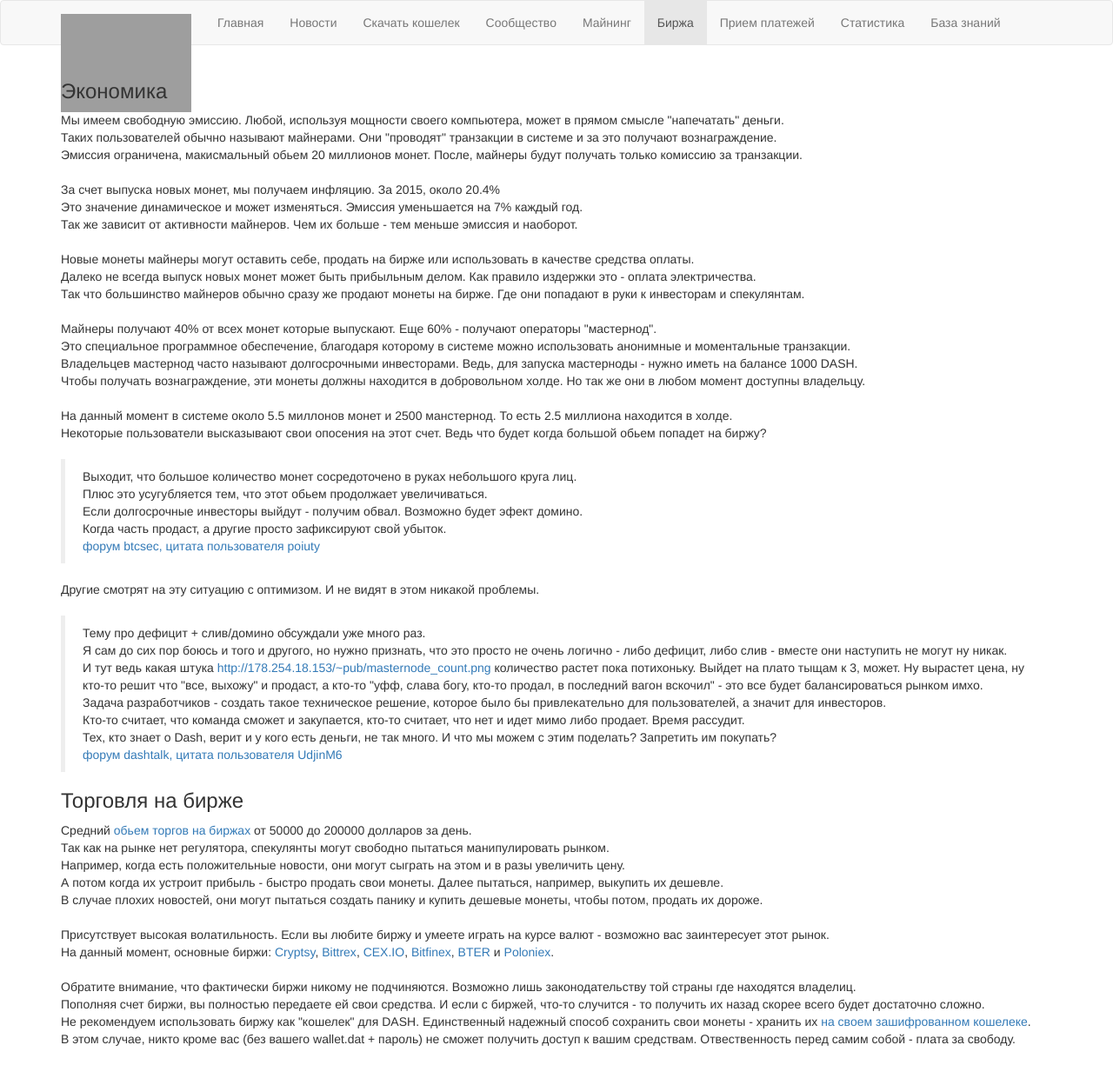
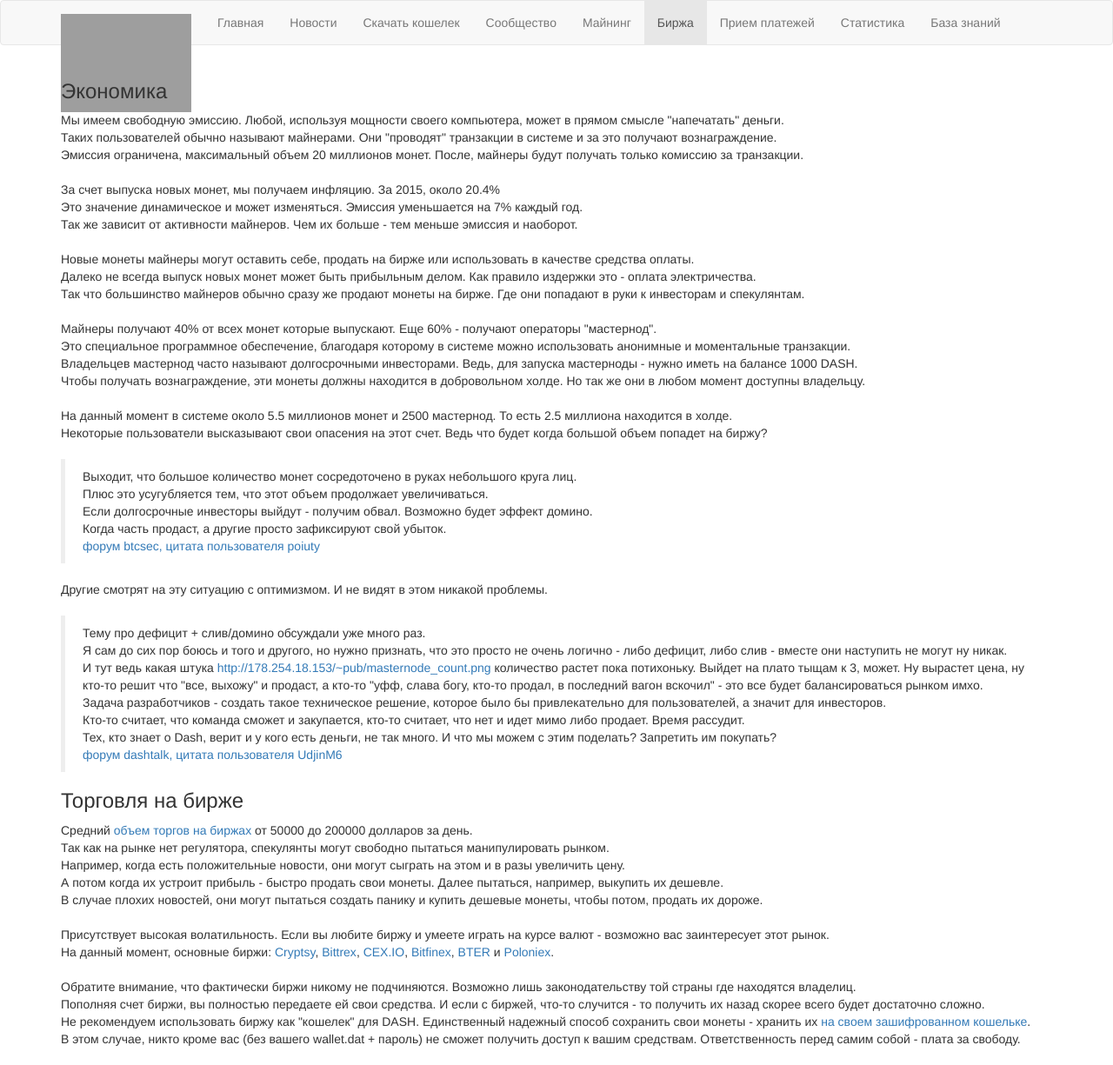
Before and after one commit to qrowz/dashpay, a PHP site: page /pages/trade.php in a window 1280 px wide. Shown: the whole page at 87% size. Run offline with PHP 8.4, Linux system fonts and the light colour scheme; some libraries are stand-ins or nearby versions; grey boxes are pictures that could not be loaded.

Commit message:
Update trade.php

```diff
--- a/pages/trade.php
+++ b/pages/trade.php
@@ -36,7 +36,7 @@
 			<h3>Экономика</h3>
 			Мы имеем свободную эмиссию. Любой, используя мощности своего компьютера, может в прямом смысле "напечатать" деньги.<br/>
 			Таких пользователей обычно называют майнерами. Они "проводят" транзакции в системе и за это получают вознаграждение.<br/>
-			Эмиссия ограничена, макисмальный обьем 20 миллионов монет. После, майнеры будут получать только комиссию за транзакции.<br/><br/>
+			Эмиссия ограничена, максимальный объем 20 миллионов монет. После, майнеры будут получать только комиссию за транзакции.<br/><br/>
 
 			За счет выпуска новых монет, мы получаем инфляцию. За 2015, около 20.4%<br/>
 			Это значение динамическое и может изменяться. Эмиссия уменьшается на 7% каждый год.<br/>
@@ -51,16 +51,16 @@
 			Владельцев мастернод часто называют долгосрочными инвесторами. Ведь, для запуска мастерноды - нужно иметь на балансе 1000 DASH.<br/>
 			Чтобы получать вознаграждение, эти монеты должны находится в добровольном холде. Но так же они в любом момент доступны владельцу.<br/><br/>
 
-			На данный момент в системе около 5.5 миллонов монет и 2500 манстернод. То есть 2.5 миллиона находится в холде.<br/>
-			Некоторые пользователи высказывают свои опосения на этот счет. Ведь что будет когда большой обьем попадет на биржу?<br/><br/>
+			На данный момент в системе около 5.5 миллионов монет и 2500 мастернод. То есть 2.5 миллиона находится в холде.<br/>
+			Некоторые пользователи высказывают свои опасения на этот счет. Ведь что будет когда большой объем попадет на биржу?<br/><br/>
 			<blockquote style="font-size:14px;">
 			Выходит, что большое количество монет сосредоточено в руках небольшого круга лиц.<br/>
-			Плюс это усугубляется тем, что этот обьем продолжает увеличиваться.<br/>
-			Если долгосрочные инвесторы выйдут - получим обвал. Возможно будет эфект домино.<br/>
+			Плюс это усугубляется тем, что этот объем продолжает увеличиваться.<br/>
+			Если долгосрочные инвесторы выйдут - получим обвал. Возможно будет эффект домино.<br/>
 			Когда часть продаст, а другие просто зафиксируют свой убыток.<br/>
 			<a href="https://forum.bits.media/index.php?/topic/5740-dash-darkcoin/page-125" target="_blank">форум btcsec, цитата пользователя poiuty</a> </blockquote>
 
-			Другие смотрят на эту ситуацию с оптимизом. И не видят в этом никакой проблемы.<br/><br/>
+			Другие смотрят на эту ситуацию с оптимизмом. И не видят в этом никакой проблемы.<br/><br/>
 
 			<blockquote style="font-size:14px;">
 			Тему про дефицит + слив/домино обсуждали уже много раз.<br/>
@@ -75,7 +75,7 @@
 
 			<h3>Торговля на бирже</h3>
 
-			Средний <a href="/pages/stats.php">обьем торгов на биржах</a> от 50000 до 200000 долларов за день.<br/>
+			Средний <a href="/pages/stats.php">объем торгов на биржах</a> от 50000 до 200000 долларов за день.<br/>
 			Так как на рынке нет регулятора, спекулянты могут свободно пытаться манипулировать рынком.<br/>
 			Например, когда есть положительные новости, они могут сыграть на этом и в разы увеличить цену.<br/>
 			А потом когда их устроит прибыль - быстро продать свои монеты. Далее пытаться, например, выкупить их дешевле.<br/>
@@ -86,8 +86,8 @@
 
 			Обратите внимание, что фактически биржи никому не подчиняются. Возможно лишь законодательству той страны где находятся владелиц.<br/>
 			Пополняя счет биржи, вы полностью передаете ей свои средства. И если с биржей, что-то случится - то получить их назад скорее всего будет достаточно сложно.<br/>
-			Не рекомендуем использовать биржу как "кошелек" для DASH. Единственный надежный способ сохранить свои монеты - хранить их <a href="/pages/download.php">на своем зашифрованном кошелеке</a>.<br/>
-			В этом случае, никто кроме вас (без вашего wallet.dat + пароль) не сможет получить доступ к вашим средствам. Отвественность перед самим собой - плата за свободу.<br/><br/>
+			Не рекомендуем использовать биржу как "кошелек" для DASH. Единственный надежный способ сохранить свои монеты - хранить их <a href="/pages/download.php">на своем зашифрованном кошельке</a>.<br/>
+			В этом случае, никто кроме вас (без вашего wallet.dat + пароль) не сможет получить доступ к вашим средствам. Ответственность перед самим собой - плата за свободу.<br/><br/>
 		</div>
 	</div>
 </div>
```
